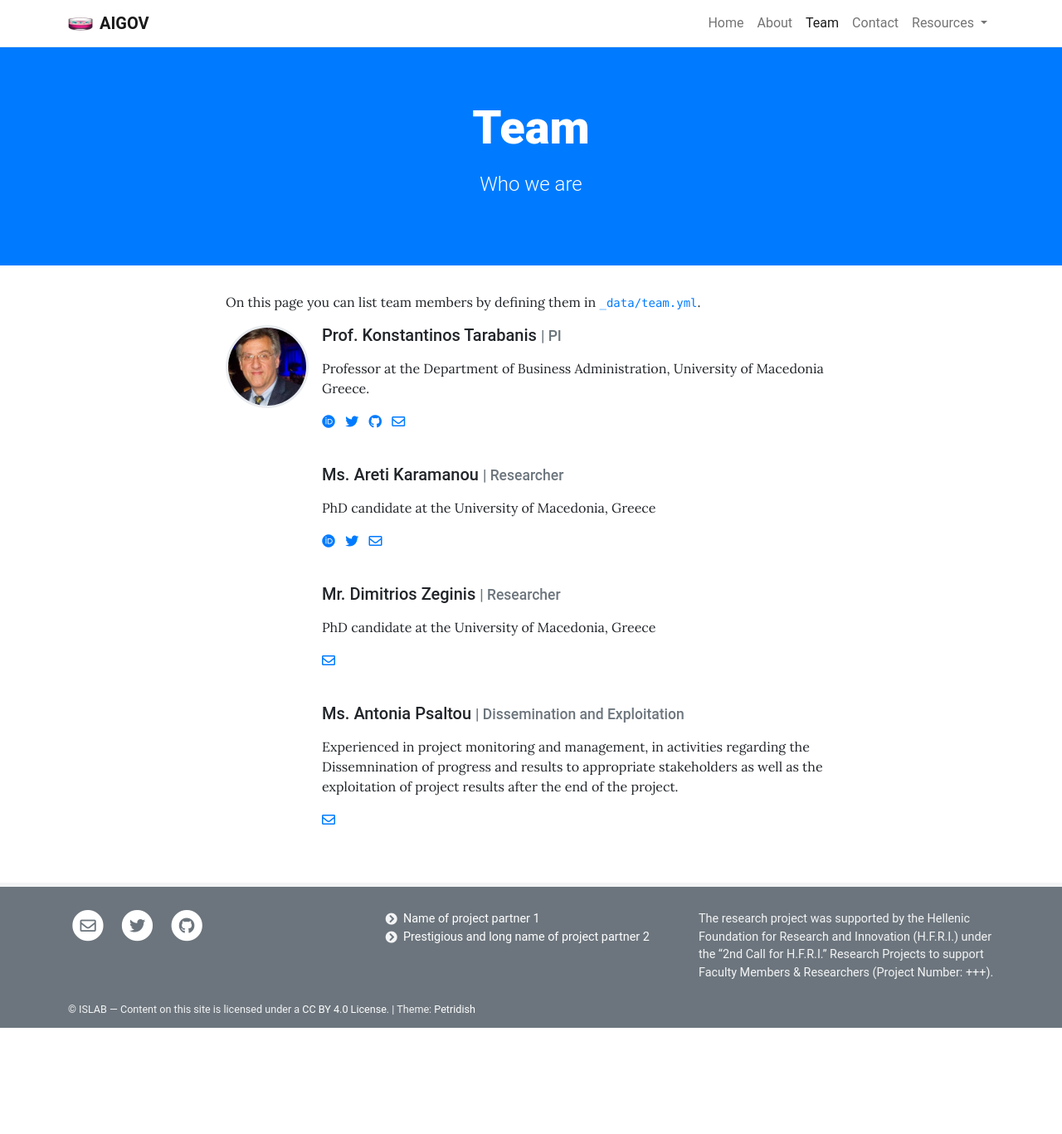
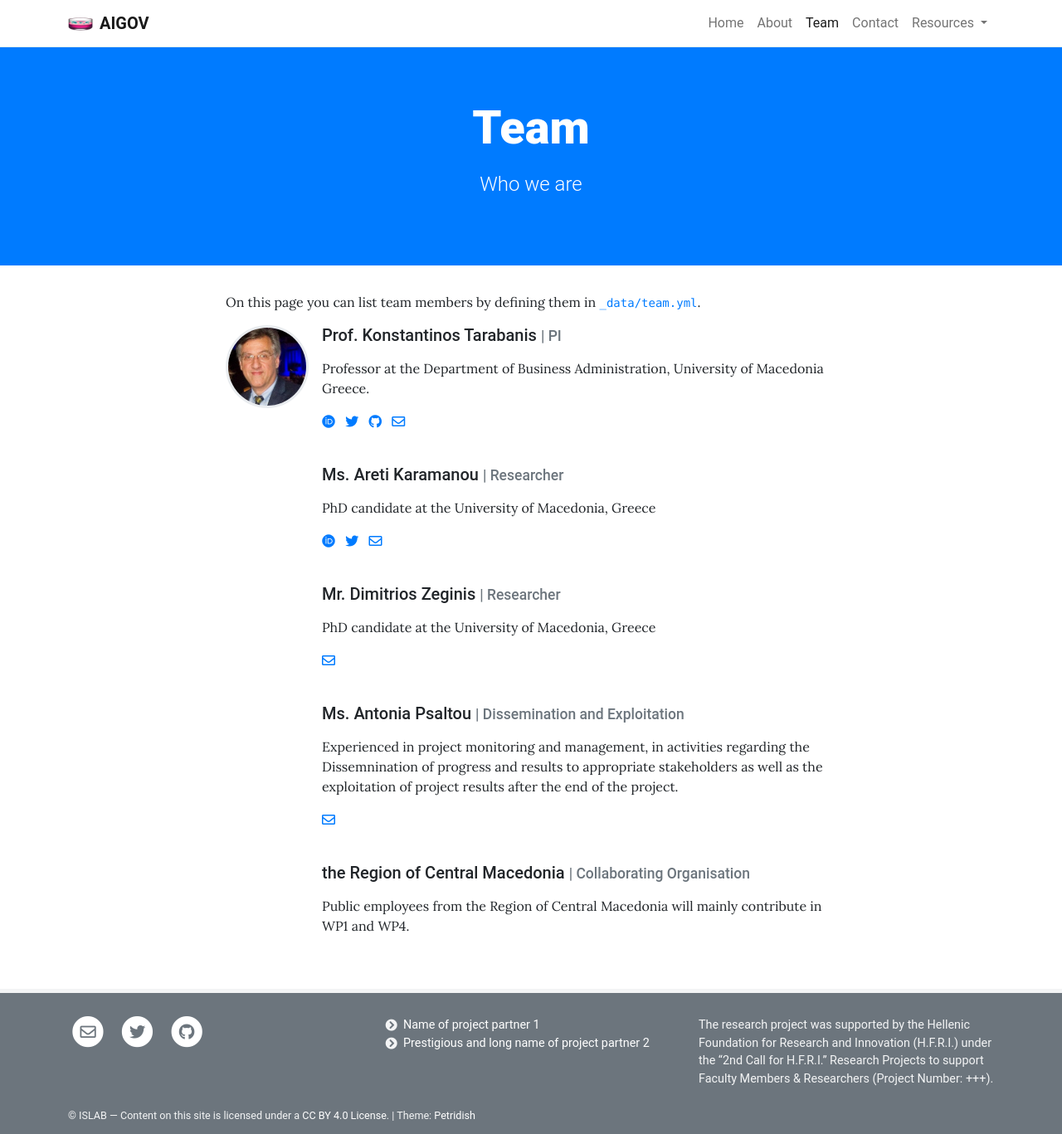
Before and after one commit to AIGOV-elidek/aigov-elidek.github.io, a Jekyll site: the page built from pages/team.md, in a window 1280 px wide. Shown: the whole page at 83% size. Built offline with Jekyll 4.4.1, drawn with Linux system fonts in a browser that asks for light colours; some web fonts are replaced; before the commit the page ends 1239 px from its top, so only the background shows below that.

Commit message:
Update team.yml

```diff
--- a/_data/team.yml
+++ b/_data/team.yml
@@ -28,4 +28,9 @@
   role: Dissemination and Exploitation
   description: >
     Experienced in project monitoring and management, in activities regarding the Dissemnination of progress and results to appropriate stakeholders as well as the exploitation of project results after the end of the project.
-  email: zeginis@uom.edu.gr
+  email: psaltou@uom.edu.gr
+
+- name: the Region of Central Macedonia
+  role: Collaborating Organisation
+  description: >
+    Public employees from the Region of Central Macedonia will mainly contribute in WP1 and WP4.
```
